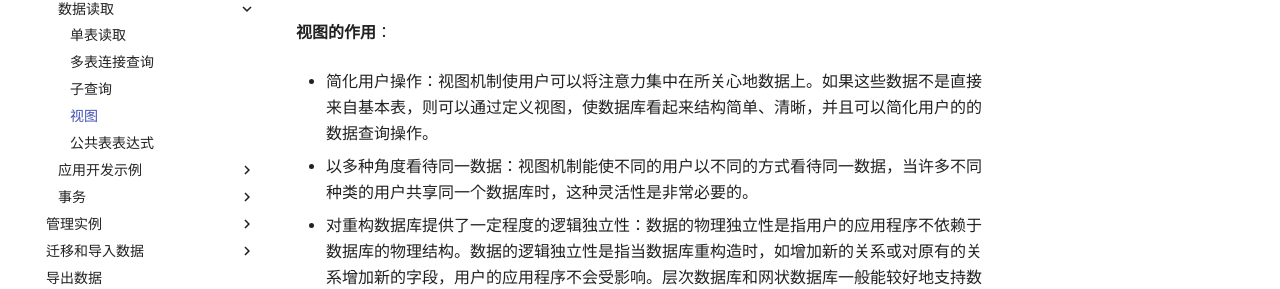
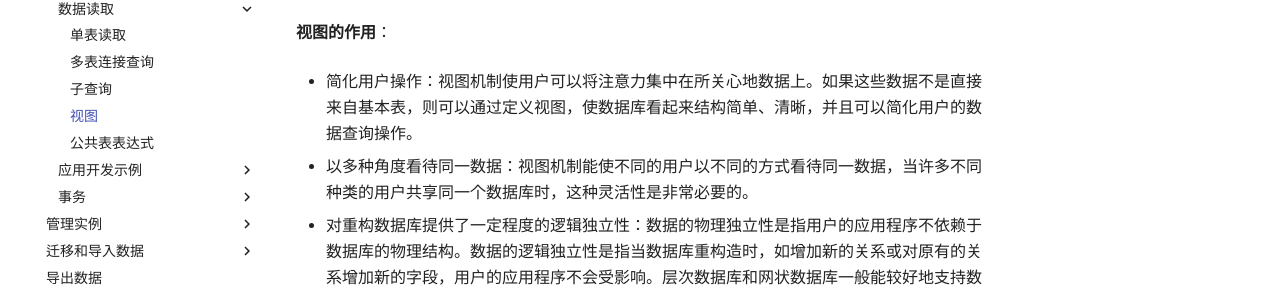
Before and after one commit to yangj1211/moc-docs, an MkDocs documentation site: the page built from docs/MatrixOne-Cloud/App-Develop/read-data/views.md, in a window 1280 px wide and 900 px high. Shown: the part 366-655 px from the top of the window. Built offline with MkDocs 1.6.1 and Material for MkDocs 9.7.7, drawn with Linux system fonts in a browser that asks for light colours; comment, search, counter and statistics services are not loaded; the version menu is left out.

Commit message:
Update views.md
Signed-off-by: xuanyiLee <89380523+xuanyiLee@users.noreply.github.com>

```diff
--- a/docs/MatrixOne-Cloud/App-Develop/read-data/views.md
+++ b/docs/MatrixOne-Cloud/App-Develop/read-data/views.md
@@ -8,7 +8,7 @@
 
 **视图的作用**：
 
-- 简化用户操作：视图机制使用户可以将注意力集中在所关心地数据上。如果这些数据不是直接来自基本表，则可以通过定义视图，使数据库看起来结构简单、清晰，并且可以简化用户的的数据查询操作。
+- 简化用户操作：视图机制使用户可以将注意力集中在所关心地数据上。如果这些数据不是直接来自基本表，则可以通过定义视图，使数据库看起来结构简单、清晰，并且可以简化用户的数据查询操作。
 
 - 以多种角度看待同一数据：视图机制能使不同的用户以不同的方式看待同一数据，当许多不同种类的用户共享同一个数据库时，这种灵活性是非常必要的。
 
```
